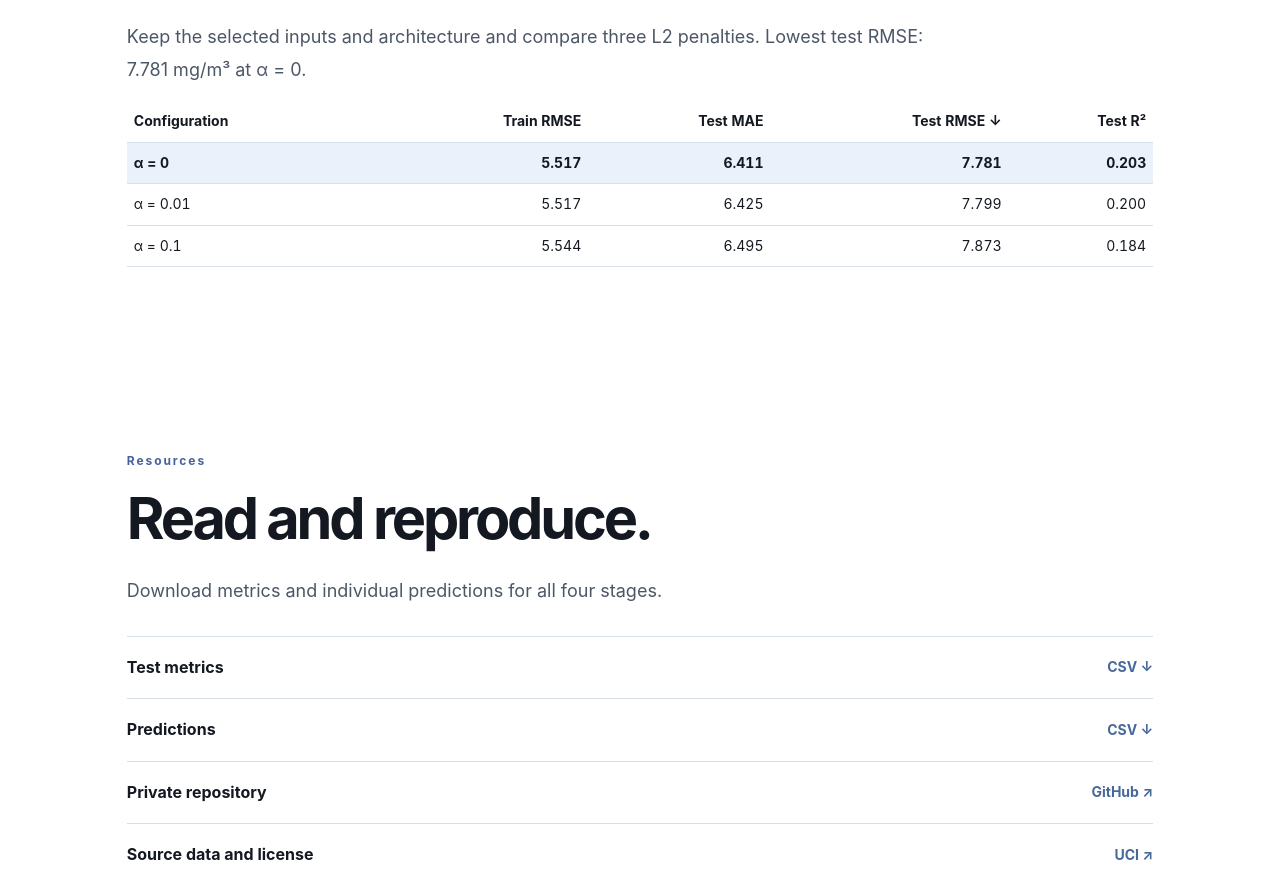
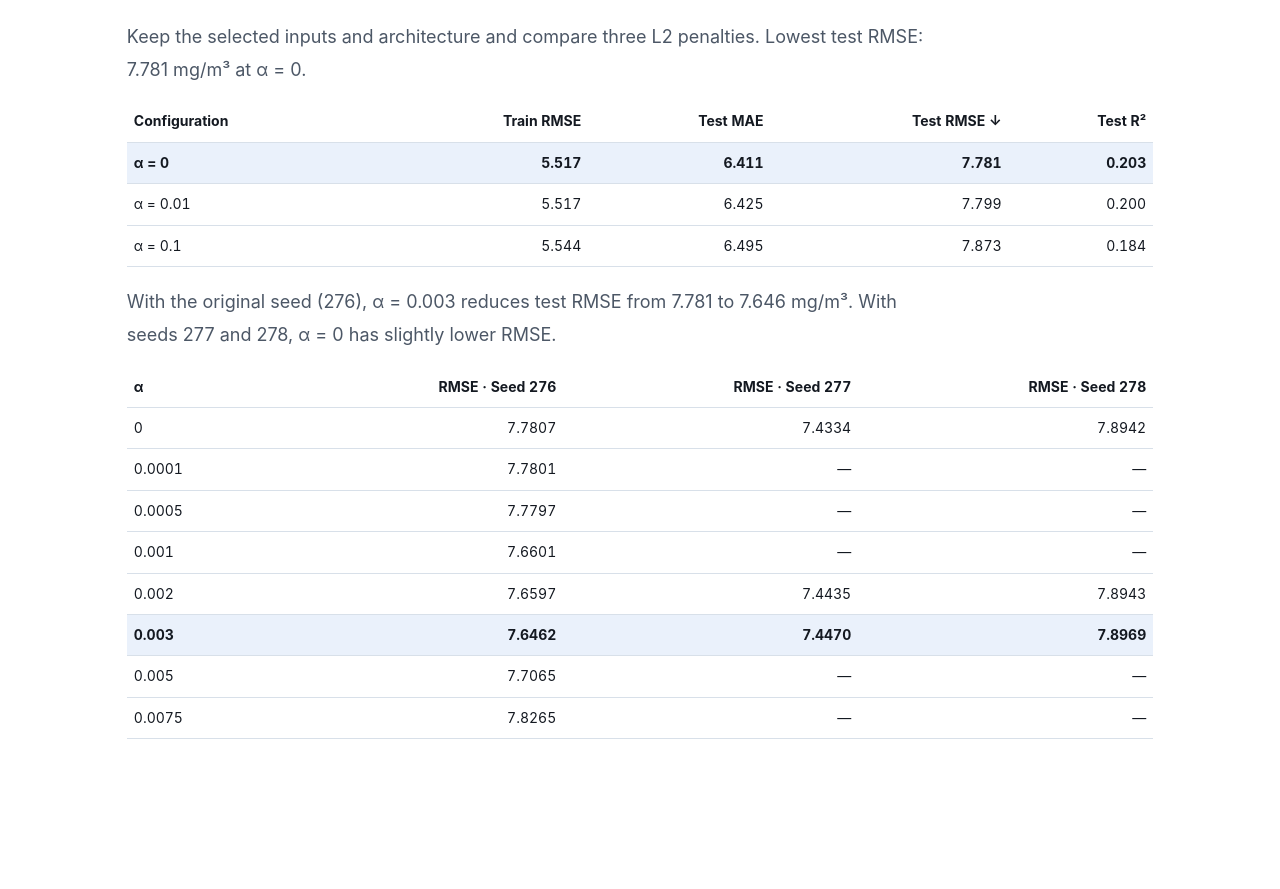
Before and after one commit to HARROLDX/Me276ds-turbine-project, a plain HTML site: page website/index.html in a window 1280 px wide. Shown: the part 4432-5321 px from the top of the page. Drawn offline with Linux system fonts and the light colour scheme; animation ran at ten frames a second.

Commit message:
Compare weak L2 penalties and report seed sensitivity

```diff
--- a/website/index.html
+++ b/website/index.html
@@ -1,5 +1,5 @@
 <!doctype html>
-<html lang="zh-CN"><head><meta charset="utf-8"><meta name="viewport" content="width=device-width, initial-scale=1"><meta name="theme-color" content="#070a11"><meta name="description" content="276ds-group3 使用五年真实燃气轮机数据，研究九种传感器读数与氮氧化物排放。"><title>燃气轮机 NOₓ 排放预测 · 276ds-group3</title><link rel="stylesheet" href="style.css"><script defer src="particles.js"></script><script defer src="staged-data.js"></script><script defer src="language.js"></script><script defer src="staged.js"></script></head>
+<html lang="zh-CN"><head><meta charset="utf-8"><meta name="viewport" content="width=device-width, initial-scale=1"><meta name="theme-color" content="#070a11"><meta name="description" content="276ds-group3 使用五年真实燃气轮机数据，研究九种传感器读数与氮氧化物排放。"><title>燃气轮机 NOₓ 排放预测 · 276ds-group3</title><link rel="stylesheet" href="style.css"><script defer src="particles.js"></script><script defer src="staged-data.js"></script><script defer src="language.js"></script><script defer src="weak-l2-data.js"></script><script defer src="staged.js"></script></head>
 <body><header><nav><a class="brand" href="#top"><i></i> 276ds-group3</a><div><a href="#study">数据</a><a href="#comparison">实验结果</a><select id="language" aria-label="Language"><option value="en">English</option><option value="zh">中文</option></select></div></nav></header>
 <main><section id="top" class="hero"><canvas id="particles" aria-hidden="true"></canvas><div class="hero-in"><p class="eyebrow">UC BERKELEY　 /　 ME276DS</p><h1>燃气轮机<br><span>NO<sub>x</sub> 排放预测</span></h1><p class="lead">用九项运行读数，估计同一小时的氮氧化物浓度。<br>五年观测，四个阶段。</p><div class="actions"><a class="pill light" href="#comparison">查看实验结果 ↓</a><a class="pill ghost" href="staged_metrics.csv">下载测试指标 ↓</a></div><p class="authors">Jiawei Xia · Rongqian Zhang · Bowen Xie · Zhuoqun Yang</p></div></section>
 <section class="wrap intro" id="study">
@@ -21,5 +21,5 @@
 </div></section>
 <section class="wrap" id="architecture"><div class="kicker" data-copy="ext1"></div><h2 data-copy="architecture"></h2><p class="desc" id="architecture-copy"></p><div id="architecture-results"></div></section>
 <section class="band" id="features"><div class="wrap"><div class="kicker" data-copy="ext2"></div><h2 data-copy="inputs"></h2><p class="desc" id="inputs-copy"></p><div id="inputs-results"></div></div></section>
-<section class="wrap" id="regularization"><div class="kicker" data-copy="ext3"></div><h2 data-copy="l2"></h2><p class="desc" id="l2-copy"></p><div id="l2-results"></div></section>
+<section class="wrap" id="regularization"><div class="kicker" data-copy="ext3"></div><h2 data-copy="l2"></h2><p class="desc" id="l2-copy"></p><div id="l2-results"></div><p id="weak-l2-copy" class="desc study-copy"></p><div id="weak-l2-results"></div></section>
 <section class="wrap finish" id="resources"><div class="kicker">研究资料</div><h2>阅读与复现。</h2><p class="desc">下载四个阶段的指标与逐条预测。</p><div class="resource-links"><a href="staged_metrics.csv">测试指标 <span>CSV ↓</span></a><a href="staged_predictions.csv">逐条预测 <span>CSV ↓</span></a><a href="https://github.com/HARROLDX/Me276ds-turbine-project">私有代码仓库 <span>GitHub ↗</span></a><a href="https://archive.ics.uci.edu/dataset/551/gas+turbine+co+and+nox+emission+data+set">原始数据与许可 <span>UCI ↗</span></a></div></section></main><footer>276ds-group3　·　ME276DS　·　2026 秋季</footer></body></html>
--- a/website/staged.js
+++ b/website/staged.js
@@ -83,6 +83,24 @@ function renderStudy() {
     "固定选出的输入与网络结构，比较三档 L2 惩罚。测试 RMSE 最低为 "+score(l2.rmse)+" mg/m³，对应 α = "+l2.params.alpha+"。"
   ]);
   $("l2-results").innerHTML = table(study.rows.filter(row => row.stage === "l2"), l2.id, row => "α = "+row.params.alpha);
+  const sweep = window.WEAK_L2;
+  const baseline = sweep.find(row => row.alpha === 0 && row.seed === 276);
+  const bestWeak = sweep.filter(row => row.seed === 276).reduce((best, row) => row.rmse < best.rmse ? row : best);
+  $("weak-l2-copy").textContent = tr([
+    "With the original seed (276), α = "+bestWeak.alpha+" reduces test RMSE from "+score(baseline.rmse)+" to "+score(bestWeak.rmse)+" mg/m³. With seeds 277 and 278, α = 0 has slightly lower RMSE.",
+    "采用原项目种子 276 时，α = "+bestWeak.alpha+" 将测试 RMSE 从 "+score(baseline.rmse)+" 降至 "+score(bestWeak.rmse)+" mg/m³。种子 277 和 278 下，α = 0 的 RMSE 略低。"
+  ]);
+  const alphas = [...new Set(sweep.map(row => row.alpha))];
+  $("weak-l2-results").innerHTML = '<div class="scroll"><table class="study-table"><thead><tr><th>α</th>'+
+    [276,277,278].map(seed => '<th>RMSE · '+tr(["Seed ", "种子 "])+seed+'</th>').join("")+
+    '</tr></thead><tbody>'+alphas.map(alpha =>
+      '<tr class="'+(alpha === bestWeak.alpha ? "chosen" : "")+'"><td>'+alpha+'</td>'+
+      [276,277,278].map(seed => {
+        const result = sweep.find(row => row.alpha === alpha && row.seed === seed);
+        return '<td>'+(result ? result.rmse.toFixed(4) : "—")+'</td>';
+      }).join("")+'</tr>'
+    ).join("")+'</tbody></table></div>';
+
 }
 windowSelect.addEventListener("change", renderStudy);
 metricSelect.addEventListener("change", renderStudy);
--- /dev/null
+++ b/website/weak-l2-data.js
@@ -0,0 +1,100 @@
+window.WEAK_L2 = [
+  {
+    "alpha": 0.0,
+    "seed": 276.0,
+    "mae": 6.4105859274770625,
+    "rmse": 7.7807492059873455,
+    "r2": 0.20335970068886522
+  },
+  {
+    "alpha": 0.0001,
+    "seed": 276.0,
+    "mae": 6.410019418497977,
+    "rmse": 7.780134505817111,
+    "r2": 0.2034855691807107
+  },
+  {
+    "alpha": 0.0005,
+    "seed": 276.0,
+    "mae": 6.408923874673518,
+    "rmse": 7.779659851608344,
+    "r2": 0.20358275449130991
+  },
+  {
+    "alpha": 0.001,
+    "seed": 276.0,
+    "mae": 6.272661512432702,
+    "rmse": 7.660129743391823,
+    "r2": 0.22786775563901218
+  },
+  {
+    "alpha": 0.002,
+    "seed": 276.0,
+    "mae": 6.272943351693502,
+    "rmse": 7.659700940795854,
+    "r2": 0.22795419883380896
+  },
+  {
+    "alpha": 0.003,
+    "seed": 276.0,
+    "mae": 6.263115320180008,
+    "rmse": 7.6461650443097025,
+    "r2": 0.23068044061205517
+  },
+  {
+    "alpha": 0.005,
+    "seed": 276.0,
+    "mae": 6.327935699257974,
+    "rmse": 7.706482396422633,
+    "r2": 0.21849489490949758
+  },
+  {
+    "alpha": 0.0075,
+    "seed": 276.0,
+    "mae": 6.45483527575947,
+    "rmse": 7.826507750798677,
+    "r2": 0.19396207325917314
+  },
+  {
+    "alpha": 0.0,
+    "seed": 277.0,
+    "mae": 5.995082636539299,
+    "rmse": 7.433384049991406,
+    "r2": 0.2729026181414759
+  },
+  {
+    "alpha": 0.0,
+    "seed": 278.0,
+    "mae": 6.433118874236254,
+    "rmse": 7.894177972124059,
+    "r2": 0.17996334701975203
+  },
+  {
+    "alpha": 0.003,
+    "seed": 277.0,
+    "mae": 6.001550260055662,
+    "rmse": 7.447038496112549,
+    "r2": 0.2702289420673981
+  },
+  {
+    "alpha": 0.003,
+    "seed": 278.0,
+    "mae": 6.435435783947021,
+    "rmse": 7.896918970292674,
+    "r2": 0.1793937857061263
+  },
+  {
+    "alpha": 0.002,
+    "seed": 277.0,
+    "mae": 6.002240365586763,
+    "rmse": 7.443537332019338,
+    "r2": 0.27091497252316765
+  },
+  {
+    "alpha": 0.002,
+    "seed": 278.0,
+    "mae": 6.433618691722154,
+    "rmse": 7.89431819574747,
+    "r2": 0.1799342142759799
+  }
+];
```
Also changed, not shown: reports/group3_final_bilingual.html (+1 -1 lines), results/weak-l2-s276/metrics.csv (added, +15 -0 lines), 1 other file.
